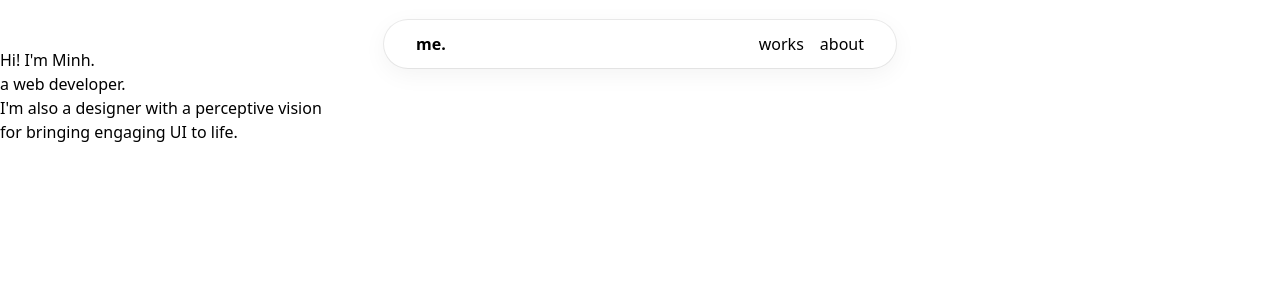
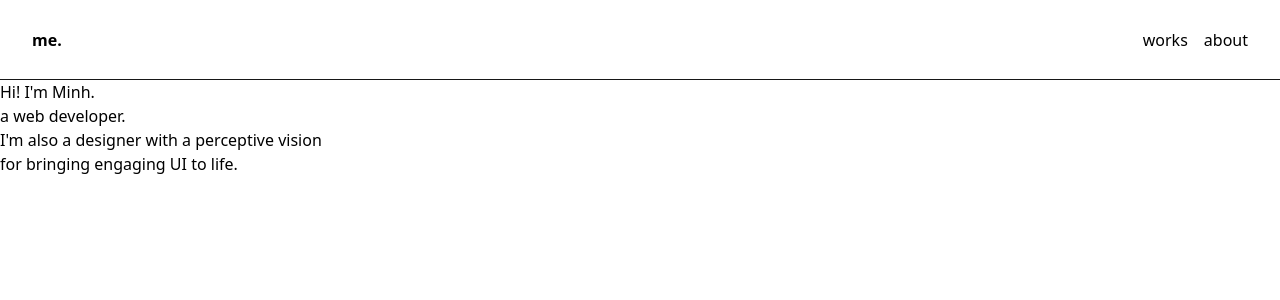
Before and after one commit to hecticme/me, a Nuxt app: page / in a window 1280 px wide. Shown: the top 300 px of the page. Built offline with nearby package versions, Linux system fonts and the light colour scheme.

Commit message:
chore(TheHeader): update spacing

```diff
--- a/components/TheHeader.vue
+++ b/components/TheHeader.vue
@@ -6,7 +6,7 @@ const navLinks = ref([
 </script>
 
 <template>
-  <header class="sticky bg-white shadow-outline flex justify-between top-5 mx-auto px-8 py-3 max-w-lg rounded-full">
+  <header class="sticky bg-white flex justify-between items-center top-0 px-8 py-1 border-b border-neutral-900 h-header-full">
     <div>
       <NuxtLink
         class="font-semibold"
--- a/tailwind.config.js
+++ b/tailwind.config.js
@@ -19,6 +19,10 @@ export default {
         sans: ['Space Grotesk', ...defaultTheme.fontFamily.sans],
         serif: ['Playfair Display', ...defaultTheme.fontFamily.serif],
       },
+      spacing: {
+        'header-full': '5rem',
+        'header-less': '4rem',
+      },
     },
   },
   plugins: [],
```
